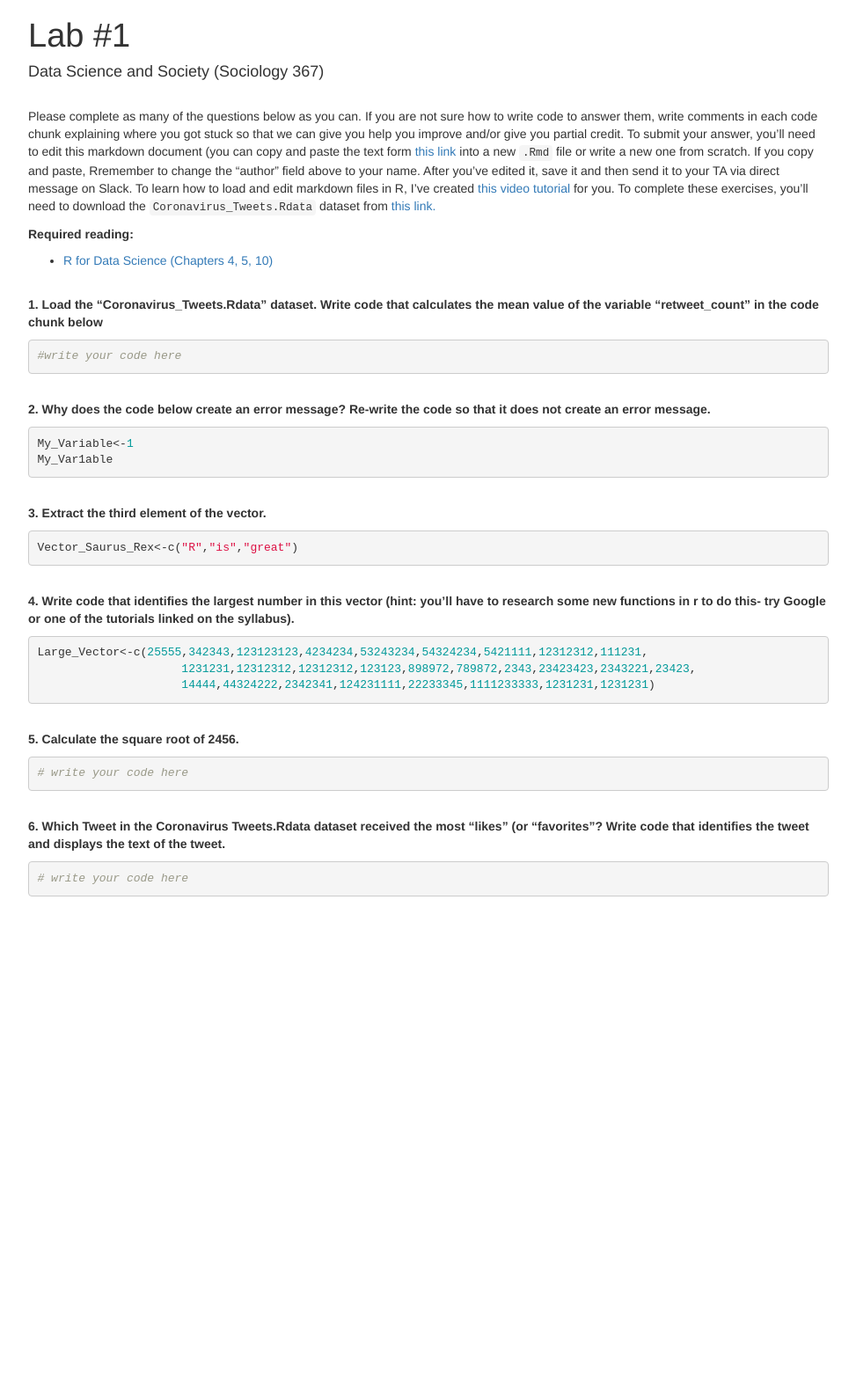
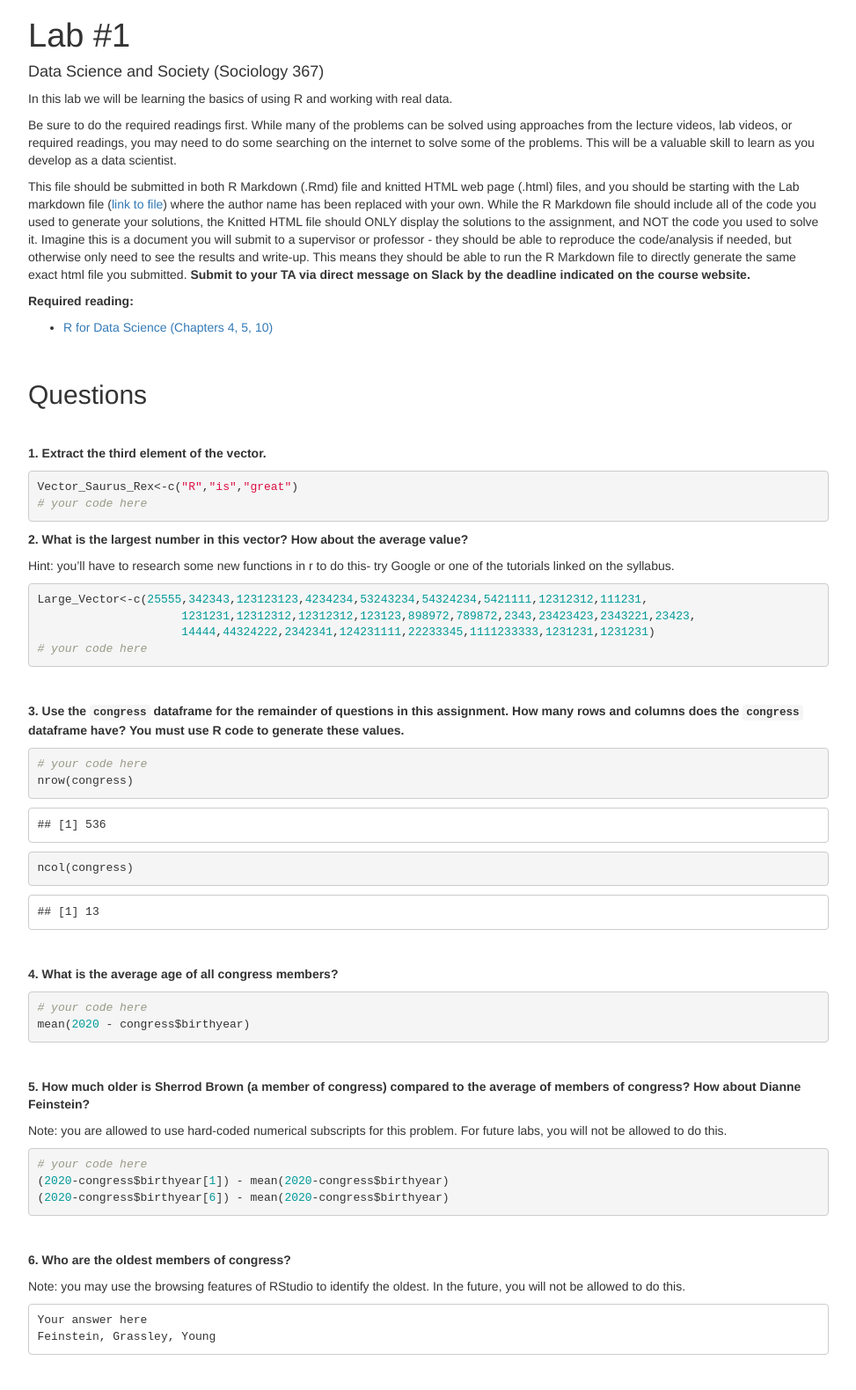
Before and after one commit to dssoc/dssoc.github.io, a Jekyll site: the page assignments/Lab_1.html, which Jekyll copies as it is, in a window 1280 px wide. Shown: the whole page at 88% size, without its empty margins (153-1126 px from the left). Built offline with Jekyll 4.4.1, drawn with Linux system fonts in a browser that asks for light colours; before the commit the page ends 1099 px from its top, so only the background shows below that.

Commit message:
changed wording.

```diff
--- a/assignments/Lab_1.html
+++ b/assignments/Lab_1.html
@@ -381,27 +381,50 @@ summary {
 </div>
 
 
-<p><br> Please complete as many of the questions below as you can. If you are not sure how to write code to answer them, write comments in each code chunk explaining where you got stuck so that we can give you help you improve and/or give you partial credit. To submit your answer, you’ll need to edit this markdown document (you can copy and paste the text form <a href="/assignments/Lab_1.Rmd">this link</a> into a new <code>.Rmd</code> file or write a new one from scratch. If you copy and paste, Rremember to change the “author” field above to your name. After you’ve edited it, save it and then send it to your TA via direct message on Slack. To learn how to load and edit markdown files in R, I’ve created <a href="https://youtu.be/DkqFH0C_CPQ">this video tutorial</a> for you. To complete these exercises, you’ll need to download the <code>Coronavirus_Tweets.Rdata</code> dataset from <a href="/datasets/Coronavirus_Tweets.Rdata">this link.</a></p>
+<p>In this lab we will be learning the basics of using R and working with real data.</p>
+<p>Be sure to do the required readings first. While many of the problems can be solved using approaches from the lecture videos, lab videos, or required readings, you may need to do some searching on the internet to solve some of the problems. This will be a valuable skill to learn as you develop as a data scientist.</p>
+<p>This file should be submitted in both R Markdown (.Rmd) file and knitted HTML web page (.html) files, and you should be starting with the Lab markdown file (<a href="/assignments/Lab_1.Rmd">link to file</a>) where the author name has been replaced with your own. While the R Markdown file should include all of the code you used to generate your solutions, the Knitted HTML file should ONLY display the solutions to the assignment, and NOT the code you used to solve it. Imagine this is a document you will submit to a supervisor or professor - they should be able to reproduce the code/analysis if needed, but otherwise only need to see the results and write-up. This means they should be able to run the R Markdown file to directly generate the same exact html file you submitted. <strong>Submit to your TA via direct message on Slack by the deadline indicated on the course website.</strong></p>
 <p><strong>Required reading:</strong></p>
 <ul>
 <li><a href="https://r4ds.had.co.nz/workflow-basics.html">R for Data Science (Chapters 4, 5, 10)</a></li>
 </ul>
-<p><br> <strong>1. Load the “Coronavirus_Tweets.Rdata” dataset. Write code that calculates the mean value of the variable “retweet_count” in the code chunk below</strong></p>
-<pre class="r"><code>#write your code here</code></pre>
-<p><br> <strong>2. Why does the code below create an error message? Re-write the code so that it does not create an error message.</strong></p>
-<pre class="r"><code>My_Variable&lt;-1
-My_Var1able</code></pre>
-<p><br> <strong>3. Extract the third element of the vector.</strong></p>
-<pre class="r"><code>Vector_Saurus_Rex&lt;-c(&quot;R&quot;,&quot;is&quot;,&quot;great&quot;)</code></pre>
-<p><br> <strong>4. Write code that identifies the largest number in this vector (hint: you’ll have to research some new functions in r to do this- try Google or one of the tutorials linked on the syllabus).</strong></p>
+<p><br /></p>
+<div id="questions" class="section level2">
+<h2>Questions</h2>
+<p><br></p>
+<p><strong>1. Extract the third element of the vector.</strong></p>
+<pre class="r"><code>Vector_Saurus_Rex&lt;-c(&quot;R&quot;,&quot;is&quot;,&quot;great&quot;)
+# your code here</code></pre>
+<p><strong>2. What is the largest number in this vector? How about the average value?</strong></p>
+<p>Hint: you’ll have to research some new functions in r to do this- try Google or one of the tutorials linked on the syllabus.</p>
 <pre class="r"><code>Large_Vector&lt;-c(25555,342343,123123123,4234234,53243234,54324234,5421111,12312312,111231,
                      1231231,12312312,12312312,123123,898972,789872,2343,23423423,2343221,23423,
-                     14444,44324222,2342341,124231111,22233345,1111233333,1231231,1231231)</code></pre>
-<p><br> <strong>5. Calculate the square root of 2456.</strong></p>
-<pre class="r"><code># write your code here</code></pre>
-<p><br> <strong>6. Which Tweet in the Coronavirus Tweets.Rdata dataset received the most “likes” (or “favorites”? Write code that identifies the tweet and displays the text of the tweet.</strong></p>
-<pre class="r"><code># write your code here</code></pre>
-<p><br> <br> <br></p>
+                     14444,44324222,2342341,124231111,22233345,1111233333,1231231,1231231)
+# your code here</code></pre>
+<p><br></p>
+<p><strong>3. Use the <code>congress</code> dataframe for the remainder of questions in this assignment. How many rows and columns does the <code>congress</code> dataframe have? You must use R code to generate these values.</strong></p>
+<pre class="r"><code># your code here
+nrow(congress)</code></pre>
+<pre><code>## [1] 536</code></pre>
+<pre class="r"><code>ncol(congress)</code></pre>
+<pre><code>## [1] 13</code></pre>
+<p><br></p>
+<p><strong>4. What is the average age of all congress members?</strong></p>
+<pre class="r"><code># your code here
+mean(2020 - congress$birthyear)</code></pre>
+<p><br></p>
+<p><strong>5. How much older is Sherrod Brown (a member of congress) compared to the average of members of congress? How about Dianne Feinstein?</strong></p>
+<p>Note: you are allowed to use hard-coded numerical subscripts for this problem. For future labs, you will not be allowed to do this.</p>
+<pre class="r"><code># your code here
+(2020-congress$birthyear[1]) - mean(2020-congress$birthyear)
+(2020-congress$birthyear[6]) - mean(2020-congress$birthyear)</code></pre>
+<p><br></p>
+<p><strong>6. Who are the oldest members of congress?</strong></p>
+<p>Note: you may use the browsing features of RStudio to identify the oldest. In the future, you will not be allowed to do this.</p>
+<pre><code>Your answer here
+Feinstein, Grassley, Young</code></pre>
+<p><br></p>
+</div>
 
 
 
```
Also changed, not shown: assignments/Lab_1.Rmd (+6 -15 lines).
